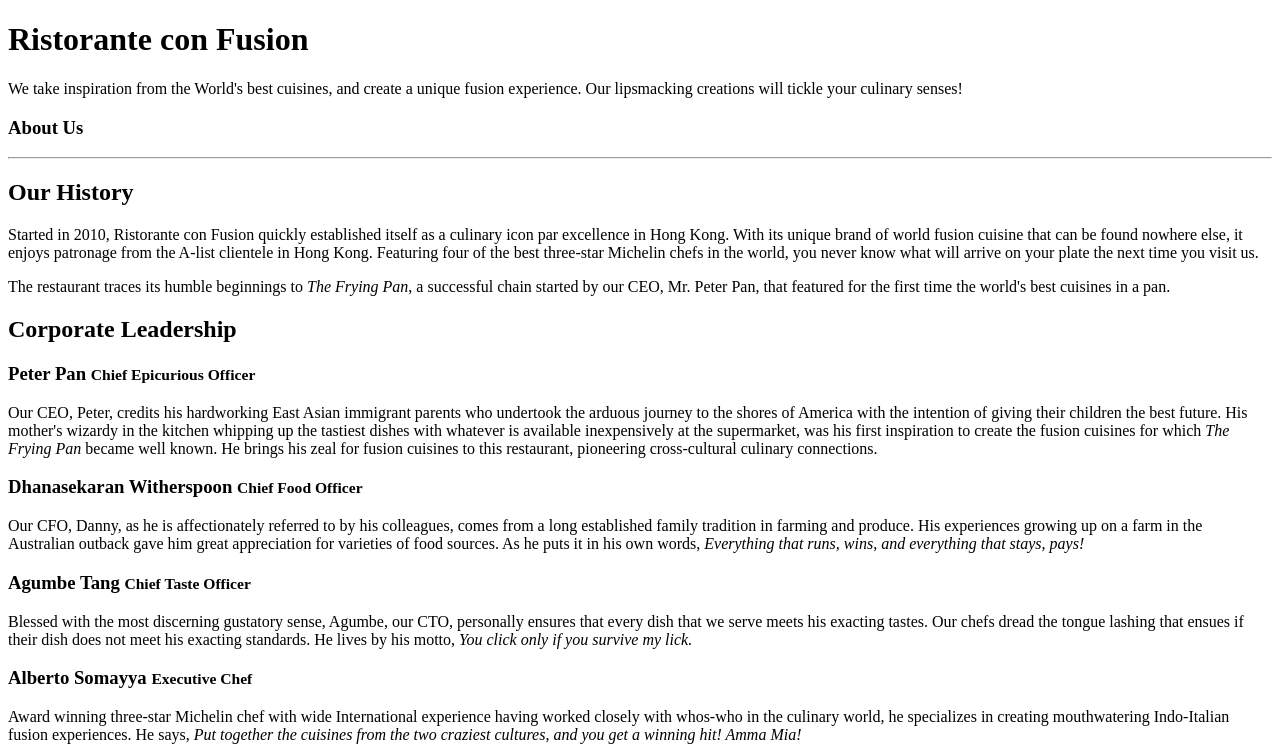
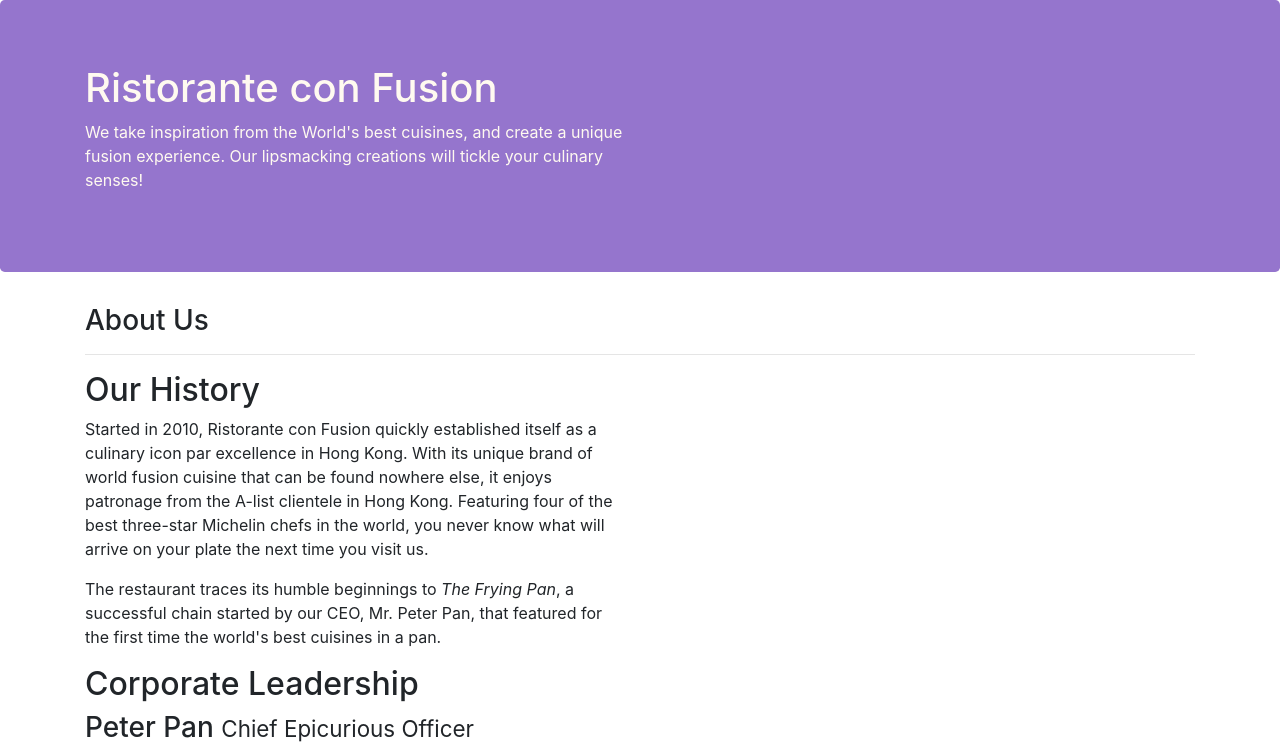
Before and after one commit to prajwalkaradbhuje/conFusion, a website: page aboutus.html in a window 1280 px wide. Shown: the top 750 px of the page. Drawn offline with nearby package versions, Linux system fonts and the light colour scheme.

Commit message:
First assignment completed

```diff
--- a/aboutus.html
+++ b/aboutus.html
@@ -2,9 +2,12 @@
 <html lang="en">
 
 <head>
-
+    <meta charset="utf-8">
+    <meta name="viewport" content="width=device-width, initial-scale=1, shrink-to-fit=no">
+    <meta http-equiv="x-ua-compatible" content="ie=edge">
     <title>Ristorante Con Fusion: About Us</title>
-
+    <link rel="stylesheet" href="styles.css">
+    <link rel="stylesheet" href="node_modules/bootstrap/dist/css/bootstrap.min.css">
 </head>
 
 <body>
@@ -22,16 +25,16 @@
         </div>
     </header>
 
-    <div>
-        <div>
-            <div>
+    <div class="container">
+        <div class="row">
+            <div class="col">
                <h3>About Us</h3>
                <hr>
             </div>
         </div>
 
-        <div>
-            <div>
+        <div class="row">
+            <div class="col-12 col-sm-6">
                 <h2>Our History</h2>
                 <p>Started in 2010, Ristorante con Fusion quickly established itself as a culinary icon par excellence in Hong Kong. With its unique brand of world fusion cuisine that can be found nowhere else, it enjoys patronage from the A-list clientele in Hong Kong.  Featuring four of the best three-star Michelin chefs in the world, you never know what will arrive on your plate the next time you visit us.</p>
                 <p>The restaurant traces its humble beginnings to <em>The Frying Pan</em>, a successful chain started by our CEO, Mr. Peter Pan, that featured for the first time the world's best cuisines in a pan.</p>
@@ -41,17 +44,17 @@
         </div>
 
 
-        <div>
-            <div>
+        <div class="row">
+            <div class="col-12">
                 <h2>Corporate Leadership</h2>
                 <h3>Peter Pan <small>Chief Epicurious Officer</small></h3>
-                <p>Our CEO, Peter, credits his hardworking East Asian immigrant parents who undertook the arduous journey to the shores of America with the intention of giving their children the best future. His mother's wizardy in the kitchen whipping up the tastiest dishes with whatever is available inexpensively at the supermarket, was his first inspiration to create the fusion cuisines for which <em>The Frying Pan</em> became well known. He brings his zeal for fusion cuisines to this restaurant, pioneering cross-cultural culinary connections.</p>
+                <p class="d-none d-sm-block">Our CEO, Peter, credits his hardworking East Asian immigrant parents who undertook the arduous journey to the shores of America with the intention of giving their children the best future. His mother's wizardy in the kitchen whipping up the tastiest dishes with whatever is available inexpensively at the supermarket, was his first inspiration to create the fusion cuisines for which <em>The Frying Pan</em> became well known. He brings his zeal for fusion cuisines to this restaurant, pioneering cross-cultural culinary connections.</p>
                 <h3>Dhanasekaran Witherspoon <small>Chief Food Officer</small></h3>
-                <p>Our CFO, Danny, as he is affectionately referred to by his colleagues, comes from a long established family tradition in farming and produce. His experiences growing up on a farm in the Australian outback gave him great appreciation for varieties of food sources. As he puts it in his own words, <em>Everything that runs, wins, and everything that stays, pays!</em></p>
+                <p class="d-none d-sm-block">Our CFO, Danny, as he is affectionately referred to by his colleagues, comes from a long established family tradition in farming and produce. His experiences growing up on a farm in the Australian outback gave him great appreciation for varieties of food sources. As he puts it in his own words, <em>Everything that runs, wins, and everything that stays, pays!</em></p>
                 <h3>Agumbe Tang <small>Chief Taste Officer</small></h3>
-                <p>Blessed with the most discerning gustatory sense, Agumbe, our CTO, personally ensures that every dish that we serve meets his exacting tastes. Our chefs dread the tongue lashing that ensues if their dish does not meet his exacting standards. He lives by his motto, <em>You click only if you survive my lick.</em></p>
+                <p class="d-none d-sm-block">Blessed with the most discerning gustatory sense, Agumbe, our CTO, personally ensures that every dish that we serve meets his exacting tastes. Our chefs dread the tongue lashing that ensues if their dish does not meet his exacting standards. He lives by his motto, <em>You click only if you survive my lick.</em></p>
                 <h3>Alberto Somayya <small>Executive Chef</small></h3>
-                <p>Award winning three-star Michelin chef with wide International experience having worked closely with whos-who in the culinary world, he specializes in creating mouthwatering Indo-Italian fusion experiences. He says, <em>Put together the cuisines from the two craziest cultures, and you get a winning hit! Amma Mia!</em></p>
+                <p class="d-none d-sm-block">Award winning three-star Michelin chef with wide International experience having worked closely with whos-who in the culinary world, he specializes in creating mouthwatering Indo-Italian fusion experiences. He says, <em>Put together the cuisines from the two craziest cultures, and you get a winning hit! Amma Mia!</em></p>
             </div>
        </div>
 
--- a/styles.css
+++ b/styles.css
@@ -19,7 +19,7 @@
 .jumbotron{
     padding: 70px 30px 70px 30px;
     margin: 0px auto;
-    background: #9575cd;
+    background: #9575CD !important;
     color: floralwhite;
 }
 
```
